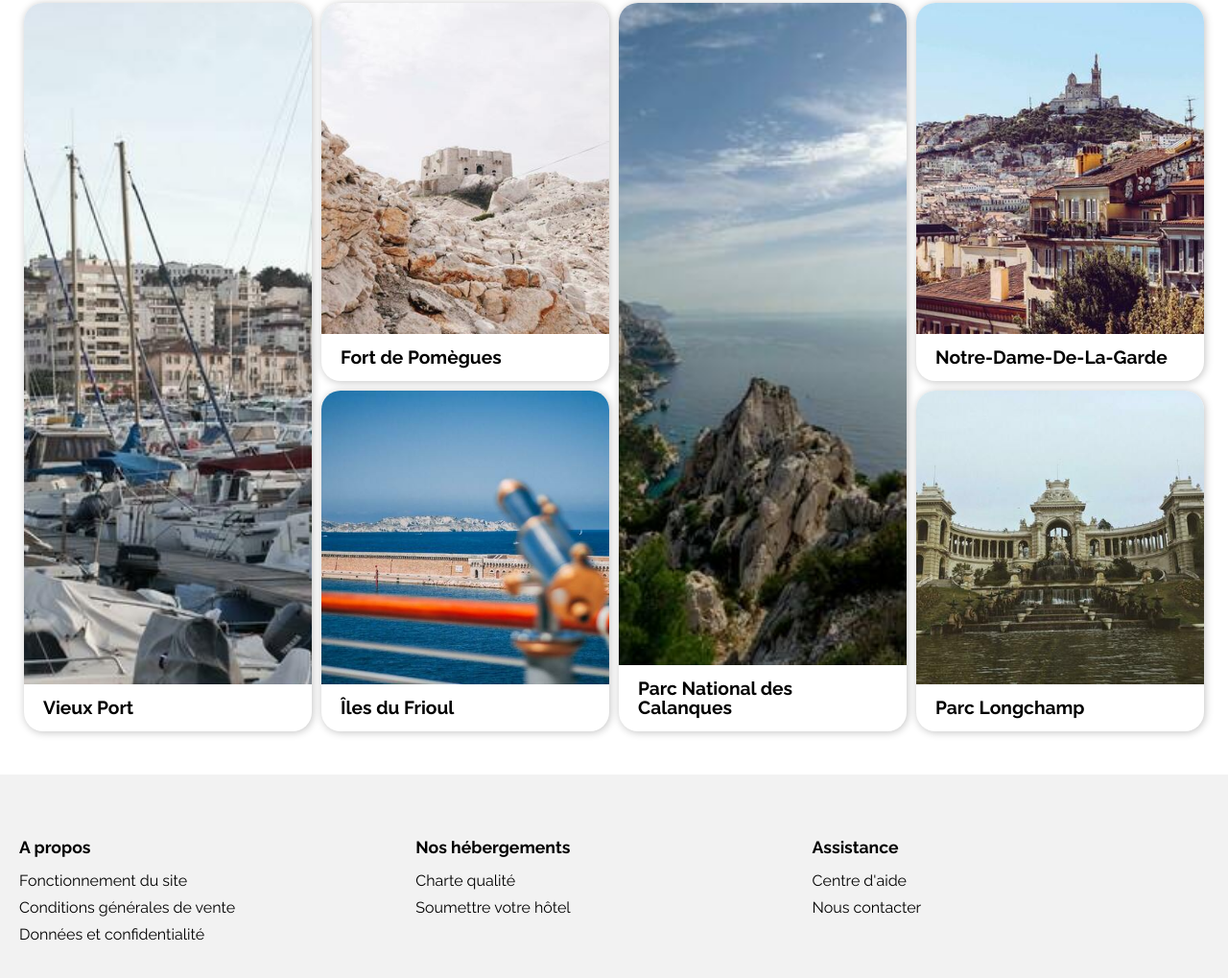
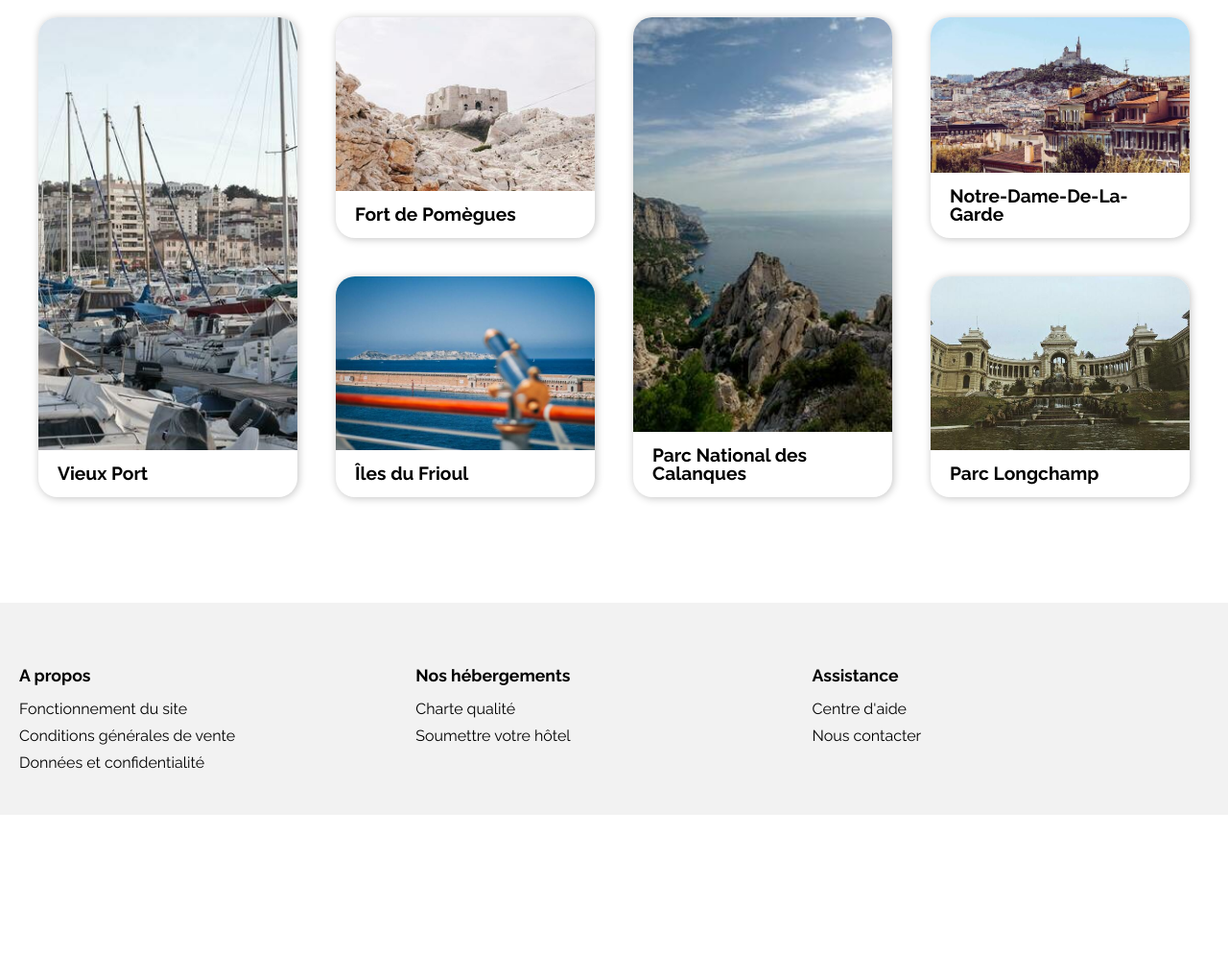
Before and after one commit to Nalem14/BucailleThommy_2_12022021, a plain HTML site: page index.html in a window 1280 px wide. Shown: the part 1336-2355 px from the top of the page at 96% size. After the commit the page ends 2185 px from the top, so only its background shows below. Drawn offline with Linux system fonts and the light colour scheme.

Commit message:
Added margin to activities cards

```diff
--- a/assets/css/style.css
+++ b/assets/css/style.css
@@ -588,9 +588,14 @@ footer ul li {
     }
 
     #activites div article {
-        height: 450px;
+        margin: 20px;
+        height: 500px;
     }
     #activites div:nth-child(2n+1) article {
-        height: 200px;
+        max-height: 230px;
+    }
+
+    footer {
+        margin-top: 50px;
     }
 }
```
